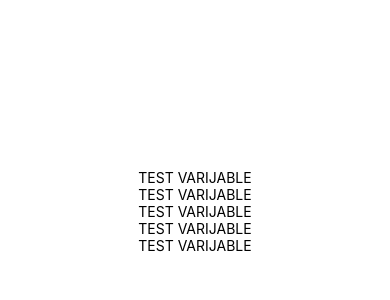
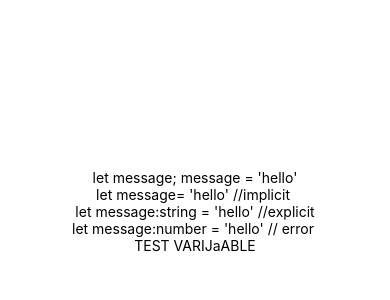
Before and after one commit to mob-dev-org/Harun_praksa, a React Native app: screen / in a window 390 px wide. Shown: the top 300 px of the page. Built offline with nearby package versions, Linux system fonts and the light colour scheme.

Commit message:
docs: primjeri

```diff
--- a/App.tsx
+++ b/App.tsx
@@ -15,11 +15,11 @@ export default function App() {
     } else {
         return (
             <View style={[{ alignItems: 'center', justifyContent: 'center', height: '50%' }]}>
-                <Text>TEST VARIJABLE</Text>
-                <Text>TEST VARIJABLE</Text>
-                <Text>TEST VARIJABLE</Text>
-                <Text>TEST VARIJABLE</Text>
-                <Text>TEST VARIJABLE</Text>
+                <Text>let message; message = 'hello'</Text>
+                <Text>let message= 'hello' //implicit </Text>
+                <Text>let message:string = 'hello' //explicit</Text>
+                <Text>let message:number = 'hello' // error </Text>
+                <Text>TEST VARIJaABLE</Text>
             </View>
         );
     }
```
